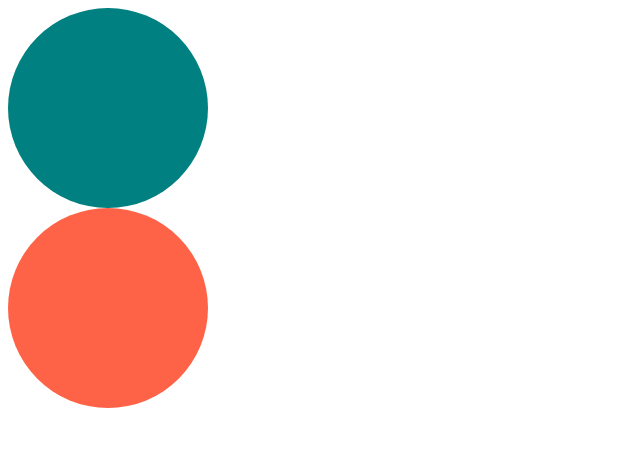
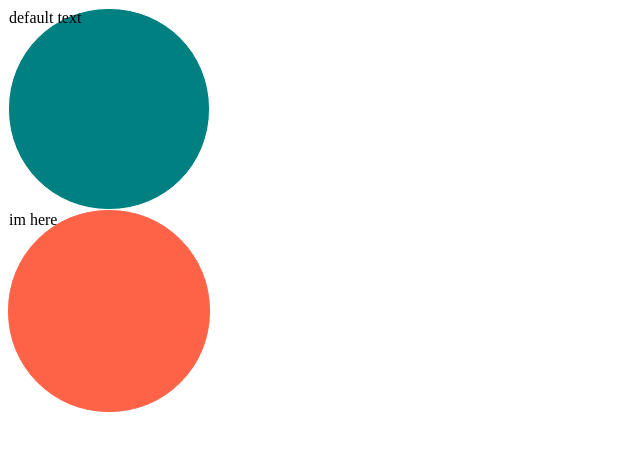
Before and after one commit to hyungJinn/react-todolist, a React (Create React App) app: page / in a window 1280 px wide. Shown: the top 450 px of the page, without its empty margins (0-640 px from the left). Built offline with nearby package versions, Linux system fonts and the light colour scheme.

Commit message:
#3.3 Optional Props

```diff
--- a/src/App.tsx
+++ b/src/App.tsx
@@ -3,8 +3,8 @@
 function App() {
   return (
     <div>
-      <Circle bgColor="teal" />
-      <Circle bgColor="tomato" />
+      <Circle borderColor="white" bgColor="teal" />
+      <Circle text="im here" bgColor="tomato" />
     </div>
   );
 }
--- a/src/Circle.tsx
+++ b/src/Circle.tsx
@@ -2,6 +2,7 @@
 
 interface ContainerProps {
   bgColor: string;
+  borderColor: string;
 }
 
 const Container = styled.div<ContainerProps>`
@@ -9,14 +10,21 @@
   height: 200px;
   background-color: ${(props) => props.bgColor};
   border-radius: 100px;
+  border: 1px solid ${(props) => props.borderColor};
 `;
 
 interface CircleProps {
   bgColor: string;
+  borderColor?: string;
+  text?: string;
 }
 
-function Circle({ bgColor }: CircleProps) {
-  return <Container bgColor={bgColor} />;
+function Circle({ bgColor, borderColor, text = "default text" }: CircleProps) {
+  return (
+    <Container bgColor={bgColor} borderColor={borderColor ?? bgColor}>
+      {text}
+    </Container>
+  );
 }
 
 export default Circle;
```
